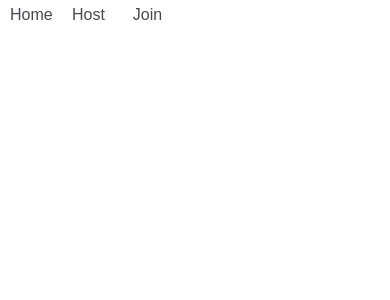
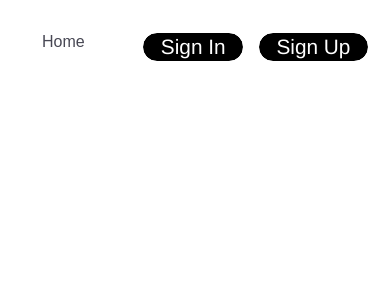
Before and after one commit to Adithyan-KV/fish-app, a Django app: template home_app/templates/home_app/base.html in a window 390 px wide. Shown: the top 300 px of the page. Run offline with Django 3.2, Linux system fonts and the light colour scheme; the template is opened without the code that fills it, so the values that code supplies are empty; some libraries are stand-ins or nearby versions; some web fonts are replaced.

Commit message:
Linked pages
-Added URLs to the links in the top bars so that they link to their
 corresponding pages.
-Made some tweaks to responsiveness

```diff
--- a/home_app/static/home_app/base.css
+++ b/home_app/static/home_app/base.css
@@ -23,6 +23,11 @@ img{
     display:flex;
 }
 
+.top-bar a{
+    padding: 2em;
+    text-decoration:none;
+}
+
 .button{
     box-sizing: border-box;
     height: 100%;
@@ -39,6 +44,36 @@ img{
     cursor: pointer;
     color:white;
     font-size: 32px;
+}
+
+.leftbutton{
+    display:block;
+    text-align: center;
+    box-sizing: border-box;
+    color: white;
+    background-color: black;
+    position: absolute;
+    right:0;
+    width: min-content;
+    border-radius: 30px;
+    border: 1px solid white;
+    background-clip: padding-box;
+    height: min-content;
+    margin-right: 1em;
+    padding: 0.1em 0.3em 0.1em 0.3em;
+    font-size: 1.3em;
+    font-family: 'Helvetica',sans-serif;
+}
+
+.leftbutton:hover, .currentlb{
+    cursor: pointer;
+    background-color: white;
+    color: black;
+
+}
+
+.leftbutton2{
+    right: 6em;
 }
 
 /* flash message box pops up at bottom right corner of page*/
@@ -116,6 +151,10 @@ img{
   .button:hover{
       font-size: 60px;
   }
+
+  .leftbutton{
+      font-size:2em;
+  }
 }
 
 /* for 4k or similar resolution monitors*/
@@ -134,4 +173,9 @@ img{
   .button:hover{
       font-size: 100px;
   }
+
+  .leftbutton{
+      font-size:4em;
+      border-radius:2em;
+  }
 }
--- a/home_app/templates/home_app/base.html
+++ b/home_app/templates/home_app/base.html
@@ -12,9 +12,21 @@
     </head>
     <body>
         <div class = "top-bar">
-            <div class = "button">Home</div>
-            <div class = "button">Host</div>
-            <div class = "button">Join</div>
+            <a href='{% url 'home_page' %}'>
+                <div class = "button">Home</div>
+            </a>
+            <a href='#'>
+                <div class = "button">Host</div>
+            </a>
+            <a href='#'>
+                <div class = "button">Join</div>
+            </a>
+            <a href='{% url 'signup_page' %}'>
+                <div class="leftbutton">&nbsp&nbspSign&nbspUp&nbsp&nbsp</div>
+            </a>
+            <a href='#'>
+                <div class="leftbutton leftbutton2">&nbsp&nbspSign&nbspIn&nbsp&nbsp</div>
+            </a>
         </div>
         {% if messages %}
             {% for message in messages%}
```
